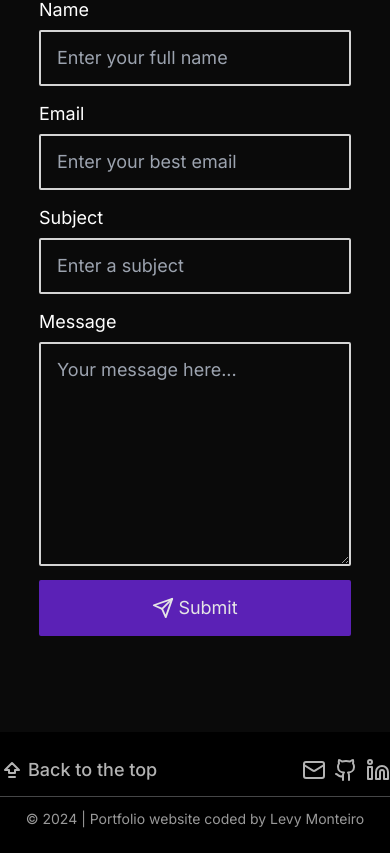
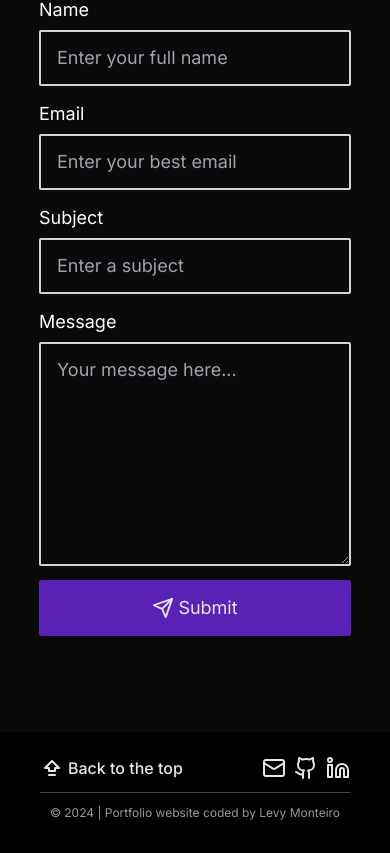
Before and after one commit to LevyMonteiro/portfolio, a React (Vite) app: page / in a window 390 px wide. Shown: the part 5133-5986 px from the top of the page. Built offline with nearby package versions, Linux system fonts and the light colour scheme; what @designbycode/tailwindcss-text-shadow would draw is missing.

Commit message:
create Footer responsive design

```diff
--- a/src/components/Footer.tsx
+++ b/src/components/Footer.tsx
@@ -18,10 +18,10 @@ export default function Footer({ currentPage }: any) {
     <footer
       className={`${
         theme === 'light' ? 'bg-neutral-50 text-black' : 'bg-black text-white'
-      } w-screen flex justify-center items-center py-6`}
+      } w-screen flex justify-center items-center py-6 px-10 2xl:px-0`}
     >
       <div className='w-[1184px] flex flex-col'>
-        <div className='flex justify-between opacity-70 font-medium text-lg'>
+        <div className='flex justify-between opacity-90 font-medium text-base sm:text-lg'>
           <a
             href='/#home'
             className='hover:text-violet-600 transition ease-in-out duration-300 justify-center flex items-center gap-1'
@@ -80,7 +80,7 @@ export default function Footer({ currentPage }: any) {
           } my-3`}
         />
 
-        <div className='text-center opacity-60 text-sm'>
+        <div className='text-center opacity-60 text-xs sm:text-sm'>
           © {currentYear} | Portfolio website coded by Levy Monteiro
         </div>
       </div>
```
